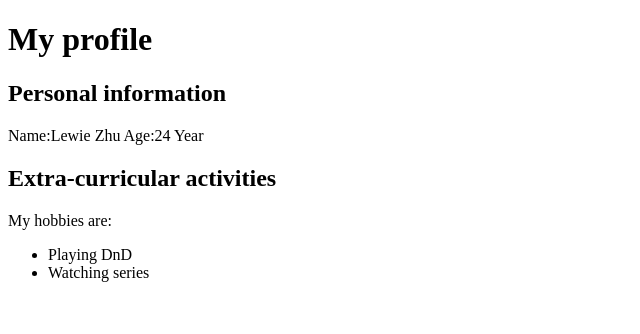
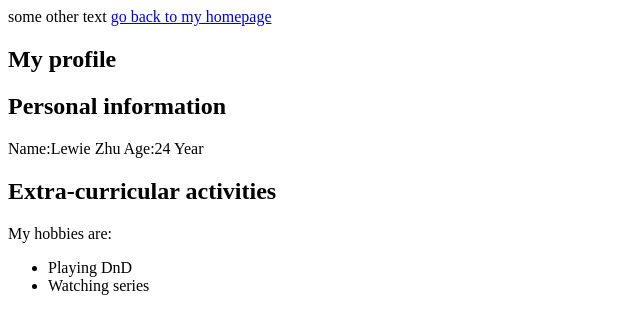
Before and after one commit to Lewiezhu/lewiezhu.github.io, a plain HTML site: page Profile.html in a window 1280 px wide. Shown: the whole page, without its empty margins (0-640 px from the left). Drawn offline with Linux system fonts and the light colour scheme.

```diff
--- a/Profile.html
+++ b/Profile.html
@@ -1,23 +1,32 @@
 <!DOCTYPE html>
 <html lang="en">
+
 <head>
   <meta charset="UTF-8">
   <meta name="viewport" content="width=device-width, initial-scale=1.0">
   <meta http-equiv="X-UA-Compatible" content="ie=edge">
   <title>My profile</title>
+  <link rel:"stylesheet" href="style.css">
+
 </head>
+
   <body>
+    <nav>
+      some other text
+      <a href="index.html">go back to my homepage</a>
+    </nav>
+    <Main>
+      <article>
         <h1>My profile</h1>
         <h2>Personal information</h2>
-    <p>Name:Lewie Zhu
-      Age:24 Year
-    </p>
+        <p>Name:Lewie Zhu Age:24 Year</p>
         <h2>Extra-curricular activities</h2>
-    <p>My hobbies are:
-    </p>
+        <p>My hobbies are:</p>
         <ul>
           <li>Playing DnD</li>
           <li>Watching series</li>
         </ul>
+      </article>
+  </Main>
 </body>
 </html>
```
Lines whose indentation alone changed are shown as unchanged.
